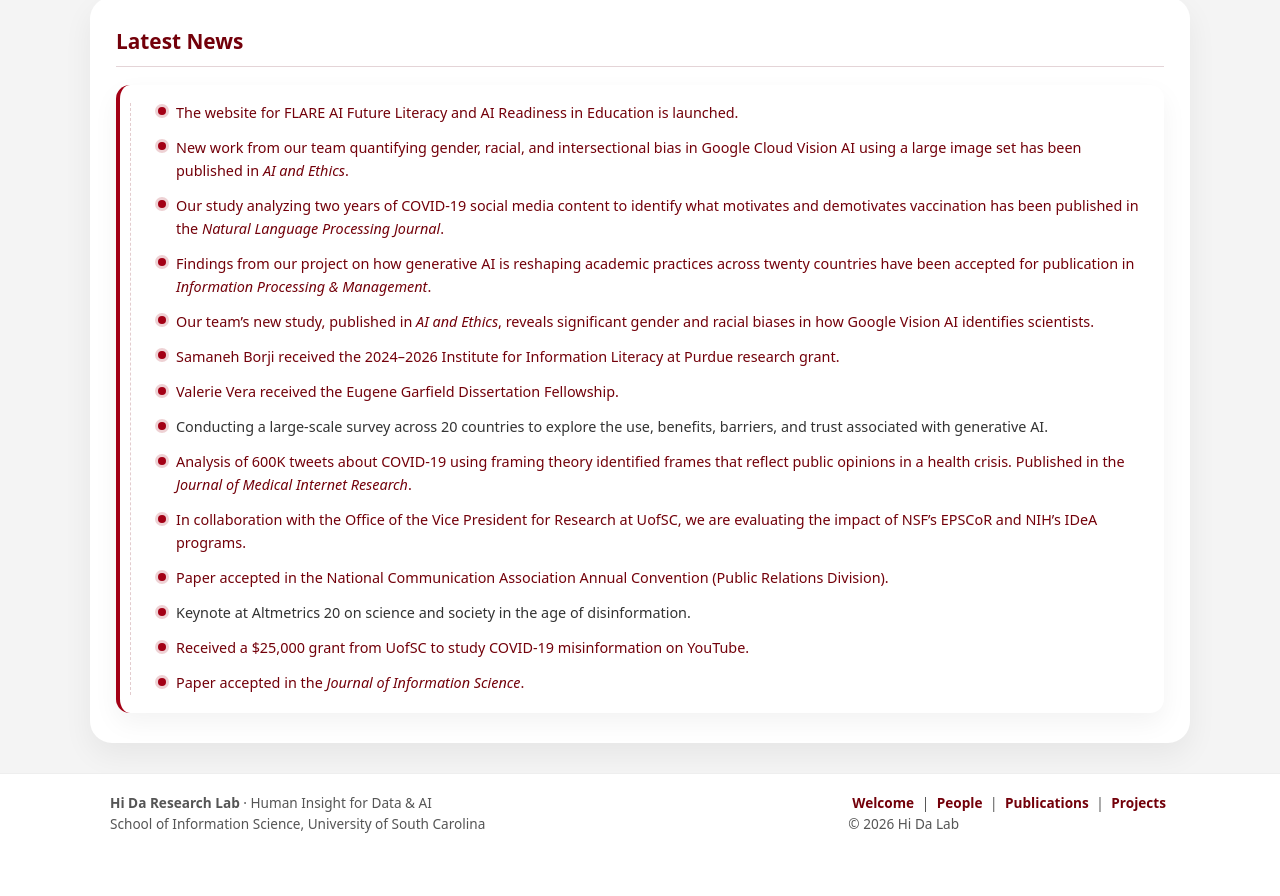
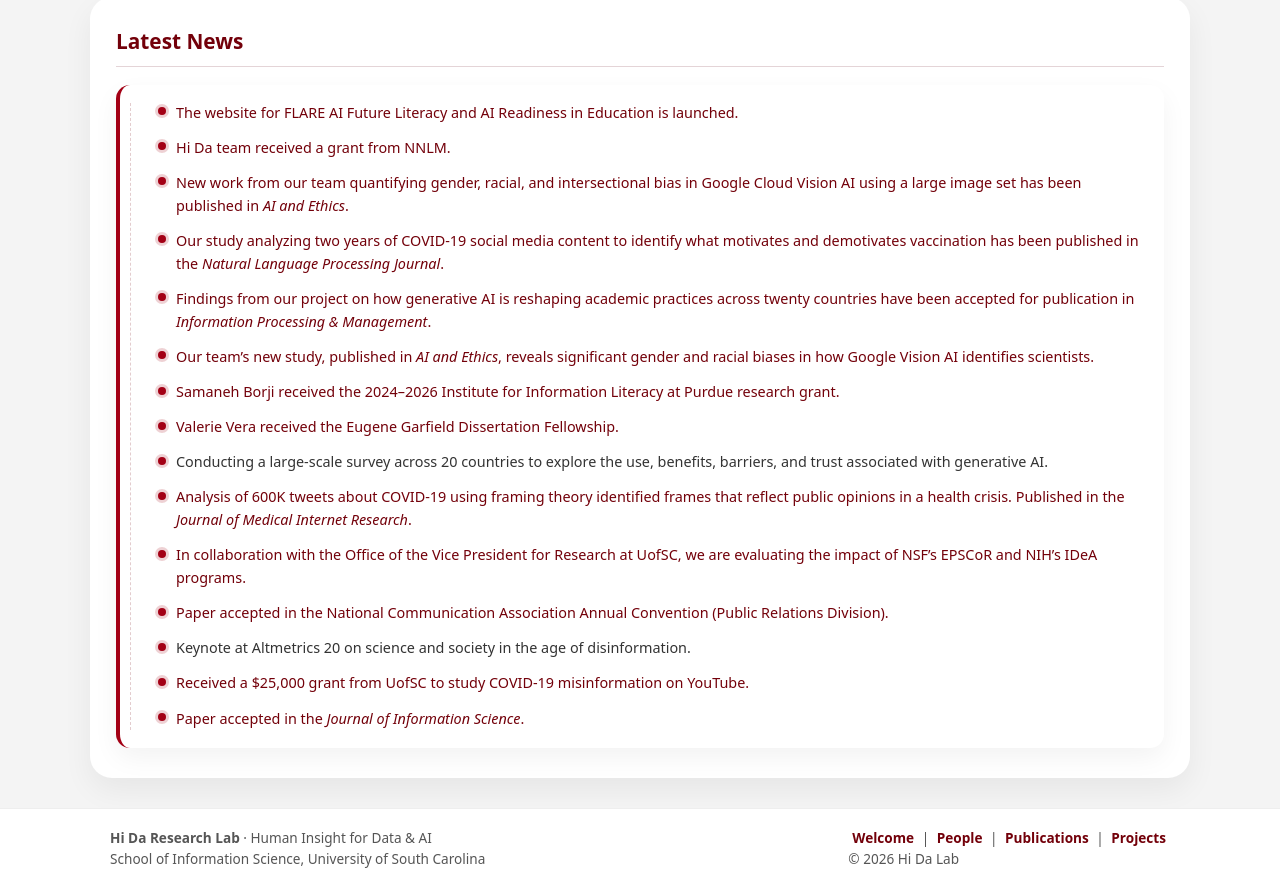
Before and after one commit to hidalab/hidalab.github.io, a plain HTML site: page index.html in a window 1280 px wide. Shown: the part 1060-1956 px from the top of the page. Before the commit the page ends 1921 px from the top, so only its background shows below. Drawn offline with Linux system fonts and the light colour scheme.

Commit message:
Update index.html

```diff
--- a/index.html
+++ b/index.html
@@ -716,6 +716,11 @@
           </a>
         </li>
 
+        <li>
+          <a href="assets/pdfs/USC Subaward NNLM 2026_2_nv.pdf" target="_blank" rel="noopener">
+            Hi Da team received a grant from NNLM.
+          </a>
+        </li>
 
         <li>
           <a href="https://link.springer.com/article/10.1007/s43681-025-00742-4" target="_blank" rel="noopener">
```
